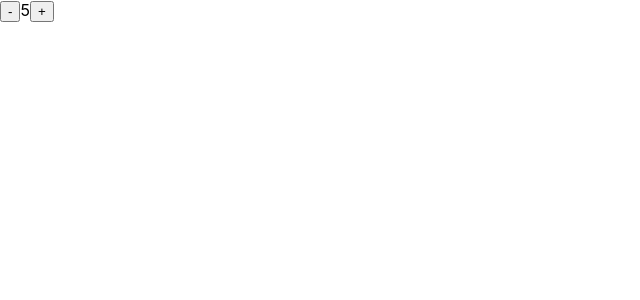
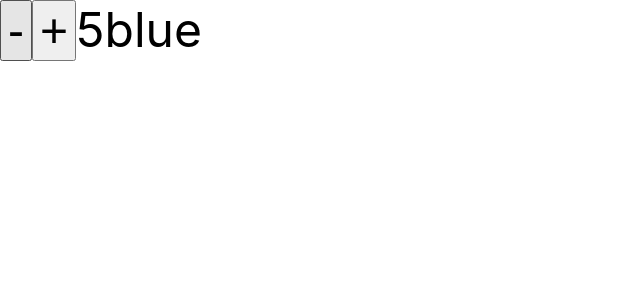
Before and after one commit to Dong-Yi-Xia/ReactHooksPractice, a React (Create React App) app: page / in a window 1280 px wide. Shown: the top 300 px of the page, without its empty margins (0-640 px from the left). Built offline with nearby package versions, Linux system fonts and the light colour scheme.

Commit message:
setState

```diff
--- a/src/App.css
+++ b/src/App.css
@@ -36,3 +36,7 @@
     transform: rotate(360deg);
   }
 }
+
+button, span {
+  font-size: 3em;
+}
--- a/src/Component/TestState.js
+++ b/src/Component/TestState.js
@@ -3,25 +3,41 @@ import React, {useState} from 'react'
 
 
 let Num = () => {
+    console.log("running a function")
     return 5
   }
 
 function TestState (){
 
-    let [count, setCount] = useState( Num() )
+    //useState callback function will render 1 time on inital. Just passing in Num() will re-render everytime onClick.
+    let [count, setCount] = useState( () => Num() )
+
+    //implied arrow function. else {return "blue"}
+    let [color, setColor] = useState( () => "blue" )
+
+    const randomColor = () => {
+      let colors = ["blue", "red", "green", "pink", "yellow"]
+      let randNum = Math.floor(Math.random() * colors.length )
+      return colors[randNum]
+    }
 
     let subtracting = () =>{
+      setCount(preCount => preCount - 1)
+      setColor(randomColor())
       console.log("minus here")
     }
 
     function adding(){
+      setCount(preCount => preCount + 1)
+      setColor(randomColor())
       console.log("i am add")
     }
     return(
         <div>
             <button onClick={subtracting}>-</button>
+            <button onClick={adding}>+</button>
             <span>{count}</span>
-            <button onClick={adding}>+</button>
+            <span>{color}</span>
         </div>
     )
 }
```
Also changed, not shown: 1 other file (tests, documents, lock files or other folders).
